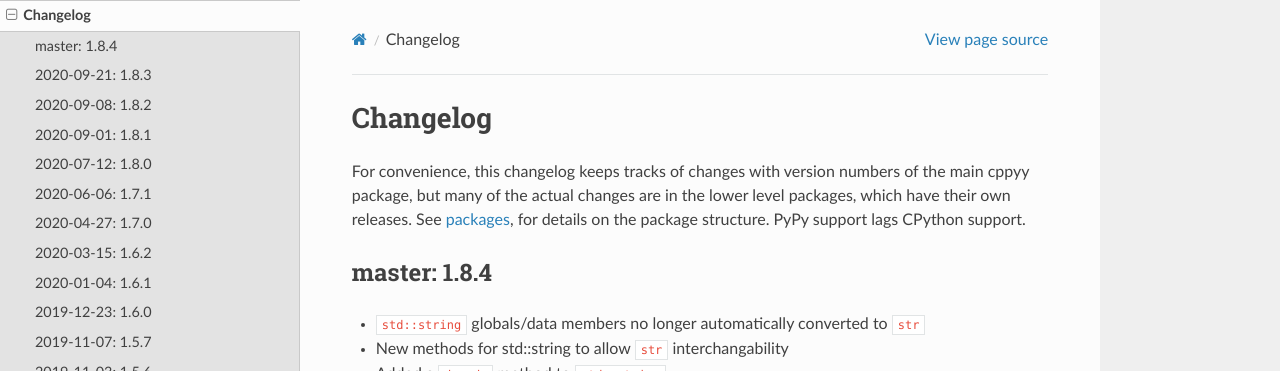
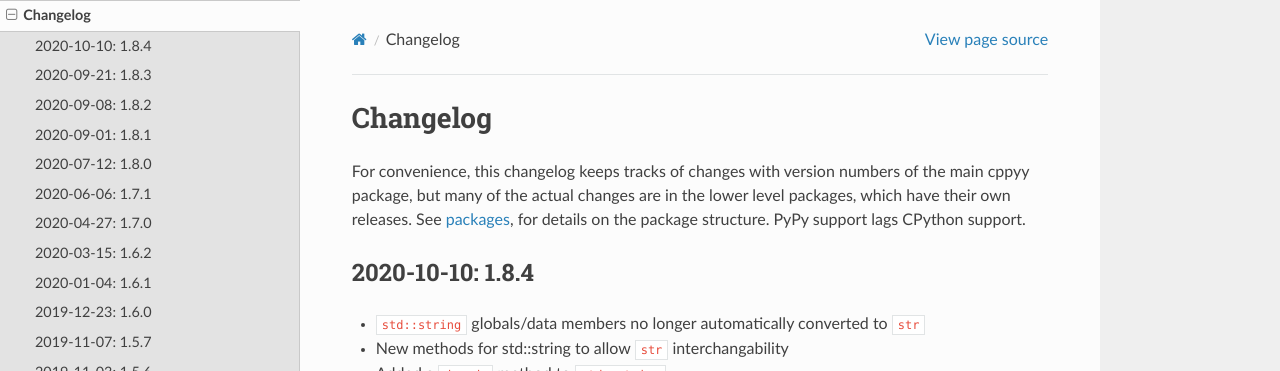
Before and after one commit to wlav/cppyy, a Sphinx documentation site: the page built from doc/source/changelog.rst, in a window 1280 px wide and 900 px high. Shown: the top 371 px of the window. Built offline with Sphinx 7.4.7 and the Read the Docs theme 2.0.0, drawn with Linux system fonts in a browser that asks for light colours; some of the changed lines change nothing that is shown.

Commit message:
cut new release

```diff
--- a/doc/source/changelog.rst
+++ b/doc/source/changelog.rst
@@ -9,8 +9,8 @@
 See :doc:`packages <packages>`, for details on the package structure.
 PyPy support lags CPython support.
 
-master: 1.8.4
--------------
+2020-10-10: 1.8.4
+-----------------
 
 * ``std::string`` globals/data members no longer automatically converted to ``str``
 * New methods for std::string to allow ``str`` interchangability
```
